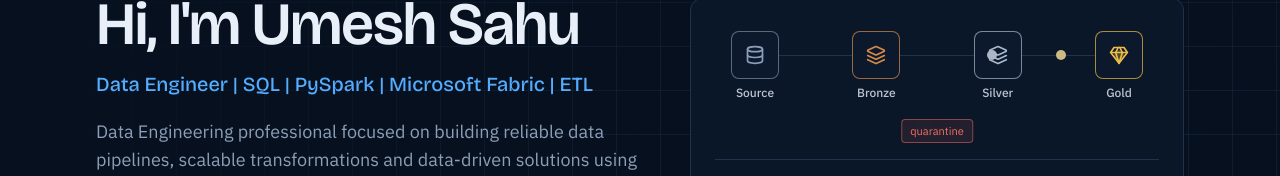
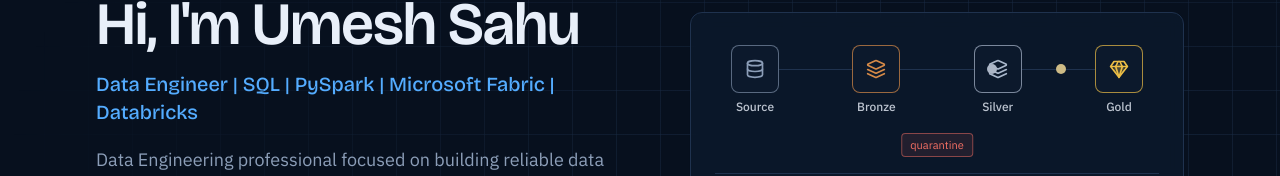
Before and after one commit to Umeshcoder3003/UmeshPortfolio, a Next.js app in the folder umesh-sahu-portfolio/portfolio/: page / in a window 1280 px wide. Shown: the part 151-327 px from the top of the page. Built offline with nearby package versions, Linux system fonts and the light colour scheme; no server answers.

Commit message:
Update site.ts

```diff
--- a/umesh-sahu-portfolio/portfolio/src/data/site.ts
+++ b/umesh-sahu-portfolio/portfolio/src/data/site.ts
@@ -7,7 +7,7 @@
  */
 export const site = {
   name: "Umesh Sahu",
-  headline: "Data Engineer | SQL | PySpark | Microsoft Fabric | ETL",
+  headline: "Data Engineer | SQL | PySpark | Microsoft Fabric | Databricks",
   summary:
     "Data Engineering professional focused on building reliable data pipelines, scalable transformations and data-driven solutions using SQL, Python, PySpark and modern data platforms.",
 
@@ -20,9 +20,9 @@ export const site = {
   // ---- SEO --------------------------------------------------------------
   url: "https://your-domain.com", // update after deploying (used for canonical + sitemap)
   location: "India",
-  seoTitle: "Umesh Sahu | Data Engineer | SQL, PySpark, Microsoft Fabric, ETL",
+  seoTitle: "Umesh Sahu | Data Engineer | SQL, PySpark, Microsoft Fabric,  Databricks",
   seoDescription:
-    "Portfolio of Umesh Sahu, a Data Engineer in India working with SQL, Oracle, PL/SQL, ETL, PySpark and Microsoft Fabric. Explore data engineering projects, case studies and pipeline architectures.",
+    "Portfolio of Umesh Sahu, a Data Engineer in India working with SQL, Oracle, PL/SQL, ETL, PySpark , Databricks and Microsoft Fabric. Explore data engineering projects, case studies and pipeline architectures.",
   keywords: [
     "Data Engineer",
     "Data Engineering portfolio",
```
